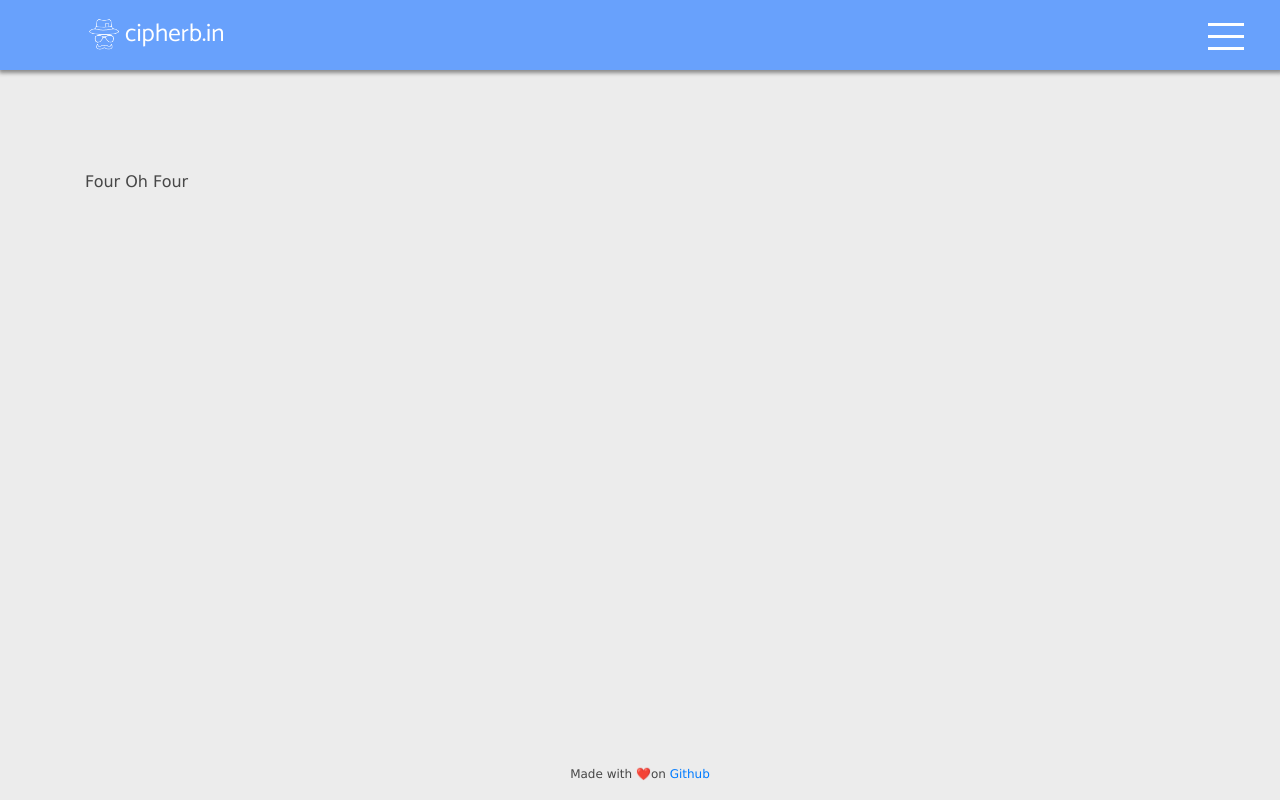
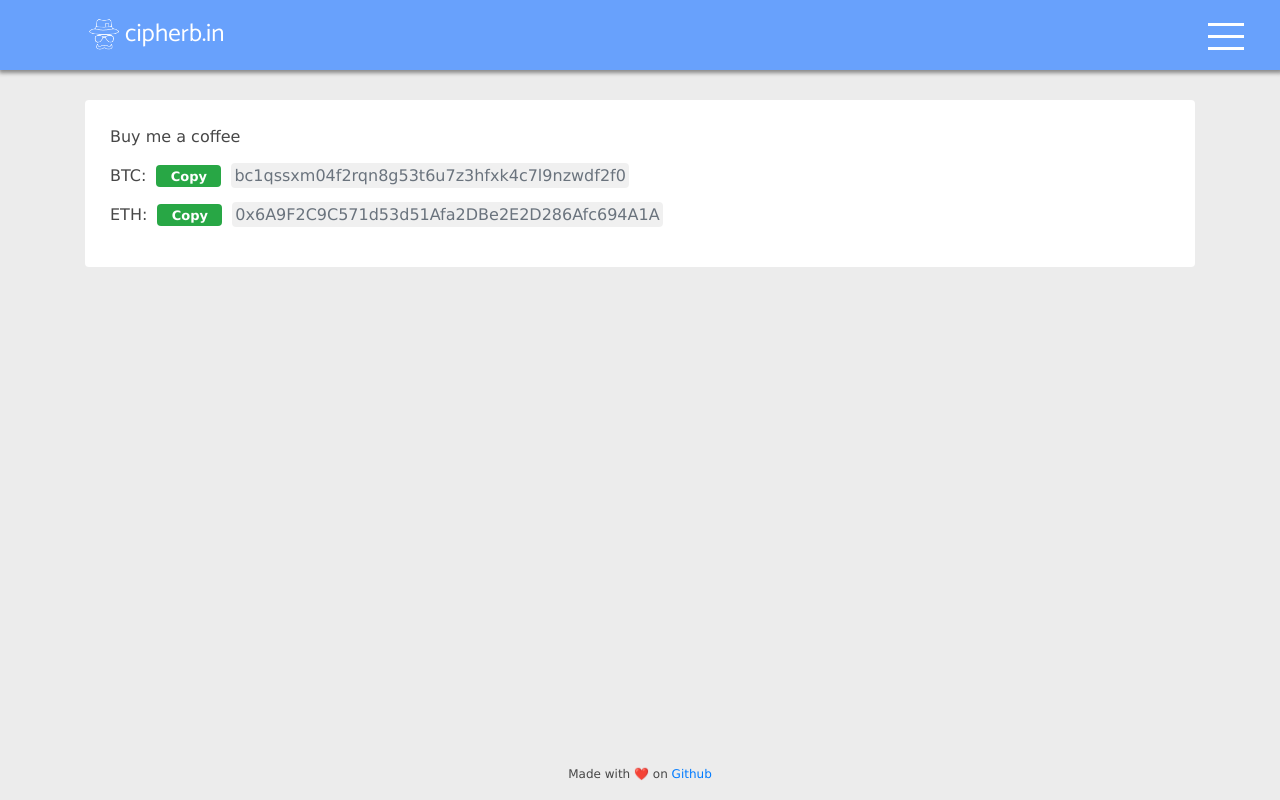
Before and after one commit to cipherbin/cipher-bin-client, a React (Create React App) app: page /coffee in a window 1280 px wide. Built offline with nearby package versions, Linux system fonts and the light colour scheme.

Commit message:
src/components/Coffee: add a “buy me a coffee” section for BTC and ETH

```diff
--- /dev/null
+++ b/src/components/Coffee/Coffee.css
@@ -0,0 +1,38 @@
+.coffee-wrapper {
+  margin-top: 30px;
+  margin-bottom: 150px;
+  background-color: white;
+  padding: 25px;
+  border-radius: 4px;
+}
+
+.crypto-addr {
+  background-color: rgba(0, 0, 0, 0.06);
+  color: #6a737d;
+  padding: 3px;
+  margin-bottom: 5px;
+  overflow-wrap: break-word;
+  border-radius: 4px;
+  -webkit-user-select: all; /* Chrome all / Safari all */
+  -moz-user-select: all;    /* Firefox all */
+  -ms-user-select: all;     /* IE 10+ */
+  user-select: all;         /* Likely future */
+}
+
+.donate-badge {
+  font-size: 13px !important;
+  cursor: pointer;
+  height: 22px;
+  width: 65px;
+  line-height: 1.4 !important;
+  margin-left: 10px;
+  margin-right: 10px;
+}
+
+.donate-badge:hover {
+  background-color: #7abd7f;
+}
+
+.row-text {
+  margin-bottom: 15px;
+}
--- /dev/null
+++ b/src/components/Coffee/Coffee.js
@@ -0,0 +1,58 @@
+import React, { Component } from 'react';
+import { Container, Badge } from 'react-bootstrap';
+import { CopyToClipboard } from 'react-copy-to-clipboard';
+import './Coffee.css';
+
+class Coffee extends Component {
+  state = { btc: false, eth: false };
+
+  sleep = (ms) => new Promise((resolve) => setTimeout(resolve, ms));
+
+  copyToClipboard = async (coin) => {
+    this.setState({ [coin]: true });
+    await this.sleep(500);
+    this.setState({ [coin]: false });
+  }
+
+  render() {
+    return (
+      <Container>
+        <div className="coffee-wrapper">
+          <div className="row-text">
+            Buy me a coffee
+          </div>
+          <div className="row-text">
+            BTC:
+            <CopyToClipboard
+              text="bc1qssxm04f2rqn8g53t6u7z3hfxk4c7l9nzwdf2f0"
+              onCopy={() => this.copyToClipboard('btc')}
+            >
+              <Badge variant="success" className="donate-badge">
+                {this.state.btc ? 'Copied.' : 'Copy'}
+              </Badge>
+            </CopyToClipboard>
+            <span className="crypto-addr">
+              bc1qssxm04f2rqn8g53t6u7z3hfxk4c7l9nzwdf2f0
+            </span>
+          </div>
+          <div className="row-text">
+            ETH:
+            <CopyToClipboard
+              text="0x6A9F2C9C571d53d51Afa2DBe2E2D286Afc694A1A"
+              onCopy={() => this.copyToClipboard('eth')}
+            >
+              <Badge variant="success" className="donate-badge">
+                {this.state.eth ? 'Copied.' : 'Copy'}
+              </Badge>
+            </CopyToClipboard>
+            <span className="crypto-addr">
+              0x6A9F2C9C571d53d51Afa2DBe2E2D286Afc694A1A
+            </span>
+          </div>
+        </div>
+      </Container>
+    );
+  }
+}
+
+export default Coffee;
--- a/src/components/Footer/Footer.js
+++ b/src/components/Footer/Footer.js
@@ -12,7 +12,7 @@ const Footer = () => (
       >
         ❤️
       </span>
-      on&nbsp;
+      &nbsp;on&nbsp;
       <a
         href="https://github.com/cipherbin"
         target="_blank"
--- a/src/components/NavigationBar/NavigationBar.js
+++ b/src/components/NavigationBar/NavigationBar.js
@@ -4,6 +4,7 @@ import { Container } from 'react-bootstrap';
 import { withRouter } from 'react-router-dom';
 import { slide as Menu } from 'react-burger-menu';
 import MediaQuery from 'react-responsive';
+import Coffee from '../shared/Icons/Coffee/Coffee';
 import githubLogo from '../../github_logo_white.png';
 import cipherBinLogo from '../../cipher_bin_logo.png';
 import './NavigationBar.css';
@@ -82,6 +83,15 @@ class NavigationBar extends Component {
               >
                 FAQs
               </div>
+              <div
+                tabIndex="-1"
+                onClick={() => this.handleClick('/coffee')}
+                onKeyPress={() => this.handleClick('/coffee')}
+                role="button"
+                className="links"
+              >
+                <Coffee />
+              </div>
               <div className="github-wrapper">
                 <a
                   href="https://github.com/cipherbin"
@@ -138,6 +148,15 @@ class NavigationBar extends Component {
                 >
                   FAQs
                 </div>
+                <div
+                  tabIndex="-1"
+                  onClick={() => this.handleClick('/coffee')}
+                  onKeyPress={() => this.handleClick('/coffee')}
+                  role="button"
+                  className="hamburger-links"
+                >
+                  Buy me a coffee
+                </div>
                 <a
                   role="button"
                   className="hamburger-links"
--- /dev/null
+++ b/src/components/shared/Icons/Coffee/Coffee.css
@@ -0,0 +1,7 @@
+.coffee-svg {
+  fill: white;
+}
+
+.coffee-svg:hover {
+  fill: rgb(68, 68, 68);
+}
--- /dev/null
+++ b/src/components/shared/Icons/Coffee/Coffee.js
@@ -0,0 +1,18 @@
+import React from 'react';
+import './Coffee.css';
+
+const Coffee = () => (
+  <svg
+    className="coffee-svg"
+    xmlns="http://www.w3.org/2000/svg"
+    width="24"
+    height="24"
+    viewBox="0 0 24 24"
+  >
+    <path
+      d="M20 3H4v10c0 2.21 1.79 4 4 4h6c2.21 0 4-1.79 4-4v-3h2c1.11 0 2-.89 2-2V5c0-1.11-.89-2-2-2zm0 5h-2V5h2v3zM2 21h18v-2H2v2z"
+    />
+  </svg>
+);
+
+export default Coffee;
--- a/src/index.js
+++ b/src/index.js
@@ -10,6 +10,7 @@ import FourOhFour from './components/FourOhFour/FourOhFour';
 import HowItWorks from './components/HowItWorks/HowItWorks';
 import Footer from './components/Footer/Footer';
 import FAQs from './components/FAQs/FAQs';
+import Coffee from './components/Coffee/Coffee';
 import * as serviceWorker from './serviceWorker';
 import './index.css';
 import 'bootstrap/dist/css/bootstrap.min.css';
@@ -26,6 +27,7 @@ ReactDOM.render(
         <Route path="/cli" component={Cli} exact />
         <Route path="/how-it-works" component={HowItWorks} exact />
         <Route path="/faqs" component={FAQs} exact />
+        <Route path="/coffee" component={Coffee} exact />
         <Route component={FourOhFour} />
       </Switch>
     </div>
```
